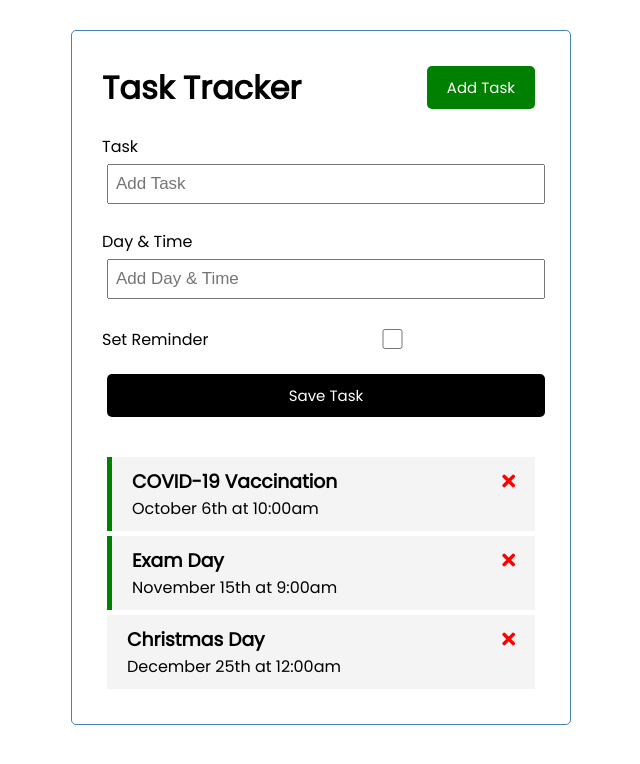
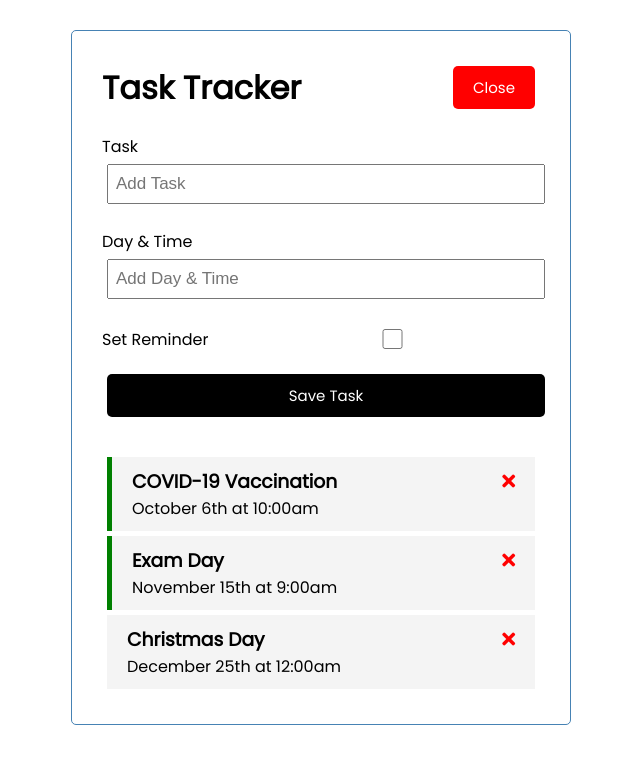
Before and after one commit to noahball/vue, a Vue app in the folder vue-crash/: page / in a window 1280 px wide. Both pictures are taken after a click on the button "Add Task". Shown: the top 764 px of the page, without its empty margins (319-959 px from the left). Built offline with nearby package versions, Linux system fonts and the light colour scheme.

Commit message:
More Add Task

```diff
--- a/vue-crash/src/App.vue
+++ b/vue-crash/src/App.vue
@@ -1,7 +1,9 @@
 <template>
   <div class="container">
-    <Header title="Task Tracker" />
-    <AddTask @add-task="addTask" />
+    <Header @toggle-add-task="toggleAddTask" title="Task Tracker" :showAddTask="showAddTask" />
+    <div v-if="showAddTask">
+      <AddTask @add-task="addTask" />
+    </div>
     <Tasks
       @toggle-reminder="toggleReminder"
       @delete-task="deleteTask"
@@ -25,11 +27,15 @@
   data() {
     return {
       tasks: [],
+      showAddTask: false,
     };
   },
   methods: {
+    toggleAddTask() {
+      this.showAddTask = !this.showAddTask
+    },
     addTask(task) {
-      this.tasks = [...this.tasks, task]
+      this.tasks = [...this.tasks, task];
     },
     deleteTask(id) {
       if (confirm("Are you sure?")) {
--- a/vue-crash/src/components/button.vue
+++ b/vue-crash/src/components/button.vue
@@ -11,7 +11,7 @@
     },
     methods: {
         onClick() {
-            console.log('click!')
+            this.$emit('btn-click')
         }
     }
 }
--- a/vue-crash/src/components/header.vue
+++ b/vue-crash/src/components/header.vue
@@ -1,7 +1,7 @@
 <template>
   <header>
     <h1>{{ title }}</h1>
-    <Button text="Add Task" color="green" />
+    <Button @btn-click="$emit('toggle-add-task')" :text="showAddTask ? 'Close' : 'Add Task'" :color="showAddTask ? 'red' : 'green'" />
   </header>
 </template>
 
@@ -12,6 +12,7 @@
   name: "Header",
   props: {
       title: String,
+      showAddTask: Boolean,
   },
   components: {
       Button
```
